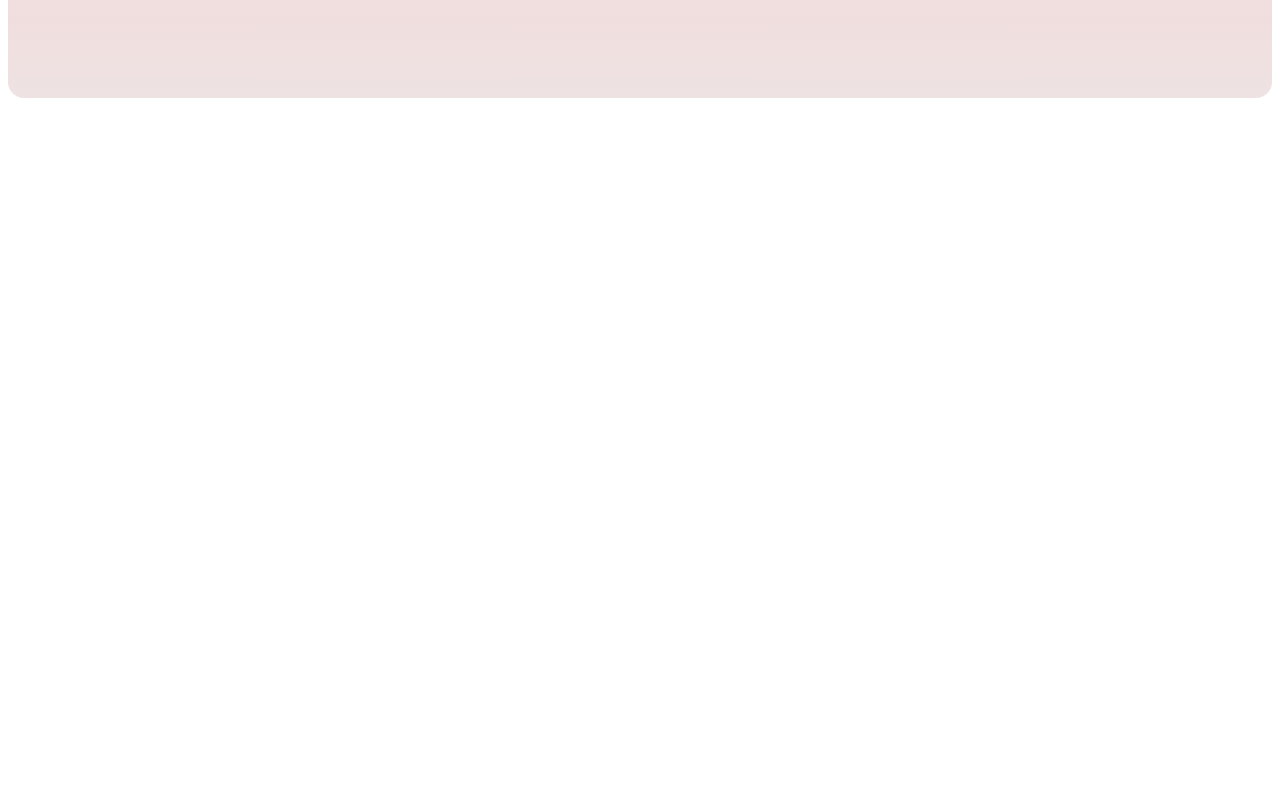
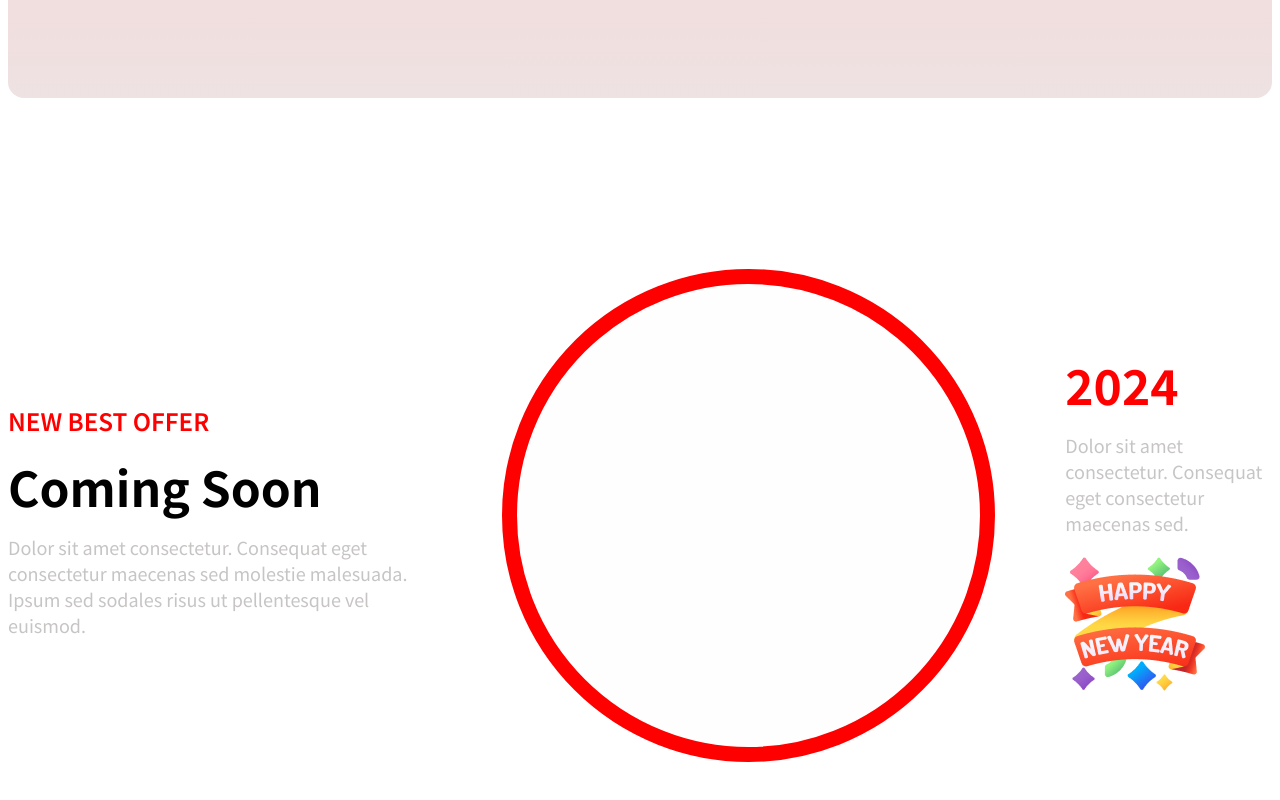
Before and after one commit to rimiakter4/new-year-web, a plain HTML site: page index.html in a window 1280 px wide. Shown: the part 2965-3765 px from the top of the page. Before the commit the page ends 3233 px from the top, so only its background shows below. Drawn offline with Linux system fonts and the light colour scheme; a web font is replaced by a local one.

Commit message:
offer-50% page added

```diff
--- a/Style/new-year.css
+++ b/Style/new-year.css
@@ -101,10 +101,10 @@ padding: 100px;
 .time{
     background-image: linear-gradient( to top,#eee2e2,#ffcccc);
 
-    max-width: 1320px;
+
+border-radius: 16px; max-width: 1320px;
 height: 500px;
 margin: 0 auto;
-border-radius: 16px;
 
 /* background-color: gray; */
 text-align: center;
@@ -128,10 +128,49 @@ span{
     /* padding:20px; */
     font-size: 20px;
     font-weight: bold;
-   background-color:    #FF0000;
+   background-color: #FF0000;
     border-radius: 8px;
     color: white;
     margin-top: 40px;
     width: 150px;
     height: 60px;
 }
+.heading-3{
+    font-size: 24px;
+    font-weight: 600;
+    color: #FF0000;
+    /* line-height: 16px; */
+}
+.heading-2{
+    font-size: 48px;
+    font-weight: bold;
+    line-height: 16px;
+}
+.dot{
+    height: 463px;
+  width: 463px;
+  background-color: #fffefe;
+  border-radius: 50%;
+  display: inline-block;
+  border: 15px solid #FF0000;
+}
+.offers{
+    border-radius: 16px ;max-width: 1320px;
+height: 500px;
+margin: 0 auto;
+display: flex;
+align-items: center;
+gap: 70px;
+
+margin-top: 170px;
+
+
+
+}
+/* .offer-50{ */
+    margin-top: 170px;
+    margin-bottom: 170px;
+}
+.content-1{
+    line-height: 16px;
+}
--- a/index.html
+++ b/index.html
@@ -68,6 +68,37 @@
 
 
         </section>
+        <section>
+            <div class="offers">
+               <!-- <div class="offer-50">-->
+                <div class="content-1">
+                    <h3 class="heading-3">NEW BEST OFFER</h3>
+                    <h2 class="heading-2">Coming Soon</h2>
+                    <p class="p-descrription" >Dolor sit amet consectetur. Consequat eget consectetur maecenas sed molestie malesuada. Ipsum sed sodales risus ut pellentesque vel euismod. </p>
+
+                </div>
+
+<div class="circle">
+<span class="dot"></span>
+</div>
+  <div class="content-2">
+    <h2 class=" heading-2"><span>2024</span></h2>
+    <p class="p-descrription">Dolor sit amet consectetur. Consequat eget consectetur maecenas sed.</p>
+    <img src="images/Group 96.png" alt="">
+
+                </div></div>
+
+
+
+
+
+
+            </div>
+
+
+
+
+        </section>
 
 
     </main>
```
